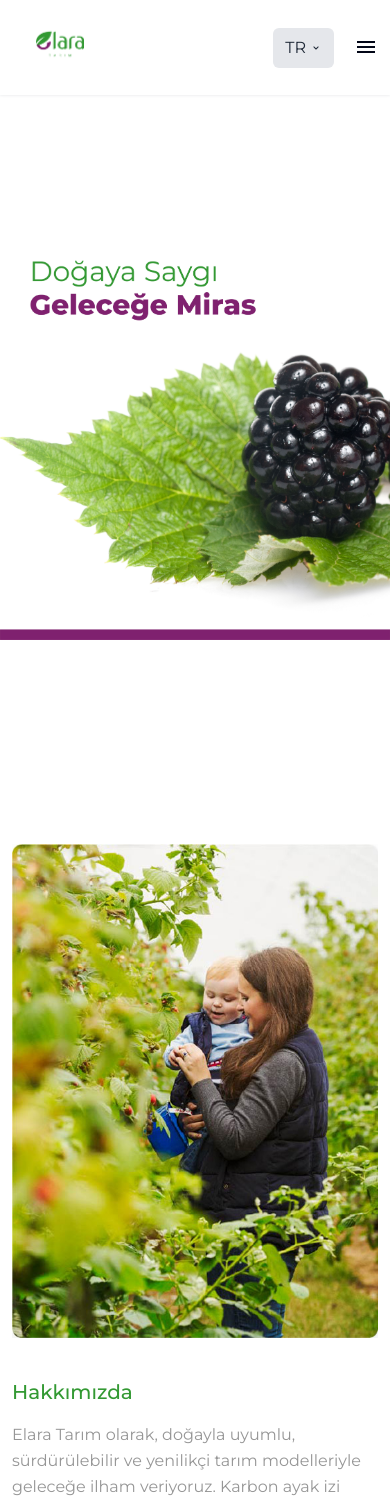
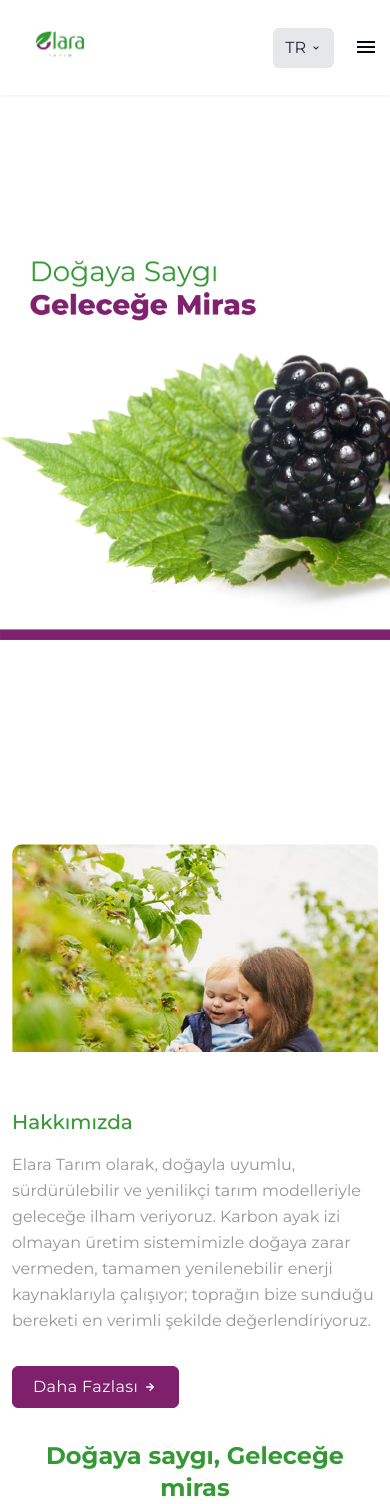
Before and after one commit to Muhammeddemircii/Elara, a Next.js app: page / in a window 390 px wide. Shown: the top 1504 px of the page. Built offline with nearby package versions, Linux system fonts and the light colour scheme.

Commit message:
Update about.js

```diff
--- a/src/app/components/about.js
+++ b/src/app/components/about.js
@@ -23,7 +23,10 @@ export default function About() {
                 <div className="container mx-auto ">
                     <div className="grid grid-cols-1 lg:grid-cols-12 md:grid-cols-2 gap-10 items-center">
                         <div className="lg:col-span-5">
-                            <div className="relative">
+                            <div className="relative h-52 lg:hidden w-full mb-4 overflow-hidden ">
+                                <Image src="/images/aile.jpg" className="rounded-lg shadow-lg relative" alt="" width={0} height={0} sizes='100vw' style={{ height: "auto", width: "100%" }} />
+                            </div>
+                            <div className="hidden h-full lg:block w-full mb-4">
                                 <Image src="/images/aile.jpg" className="rounded-lg shadow-lg relative" alt="" width={0} height={0} sizes='100vw' style={{ height: "auto", width: "100%" }} />
                             </div>
                         </div>
```
